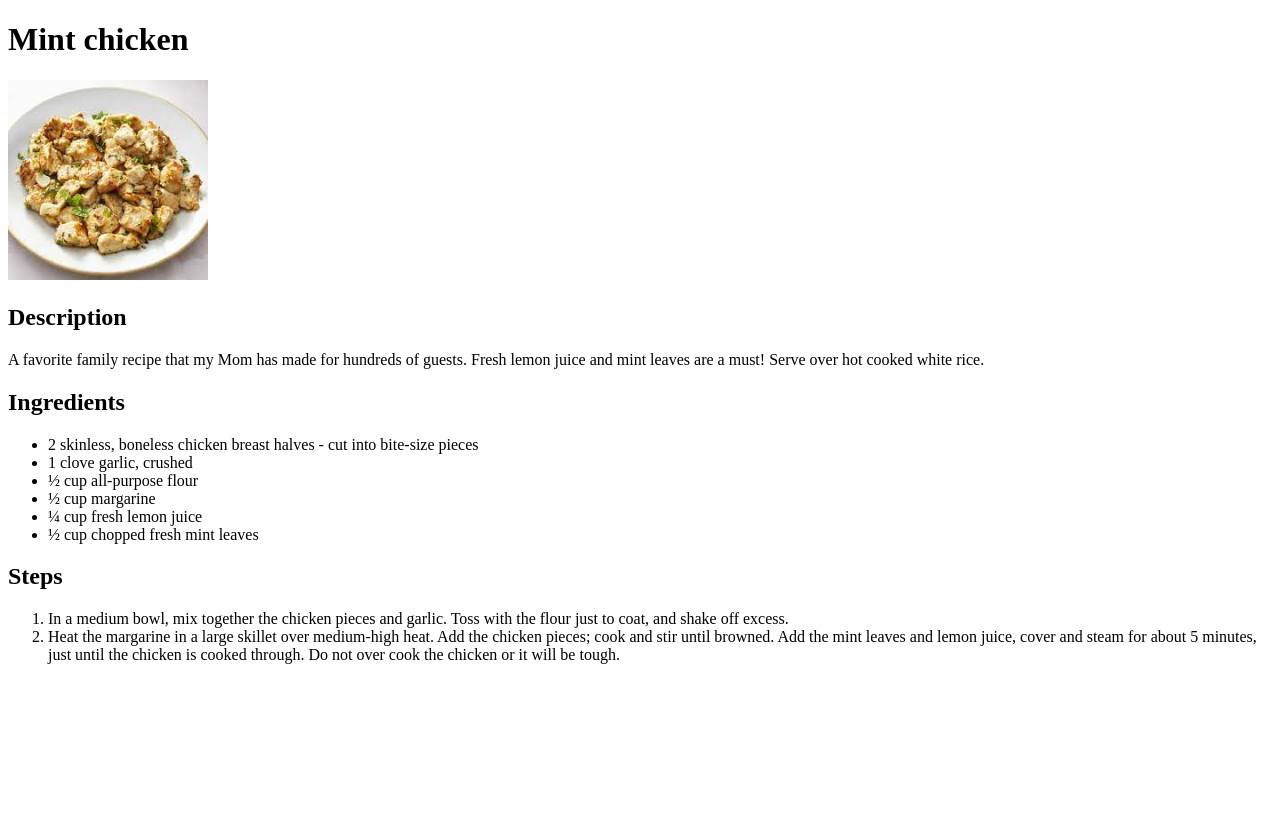
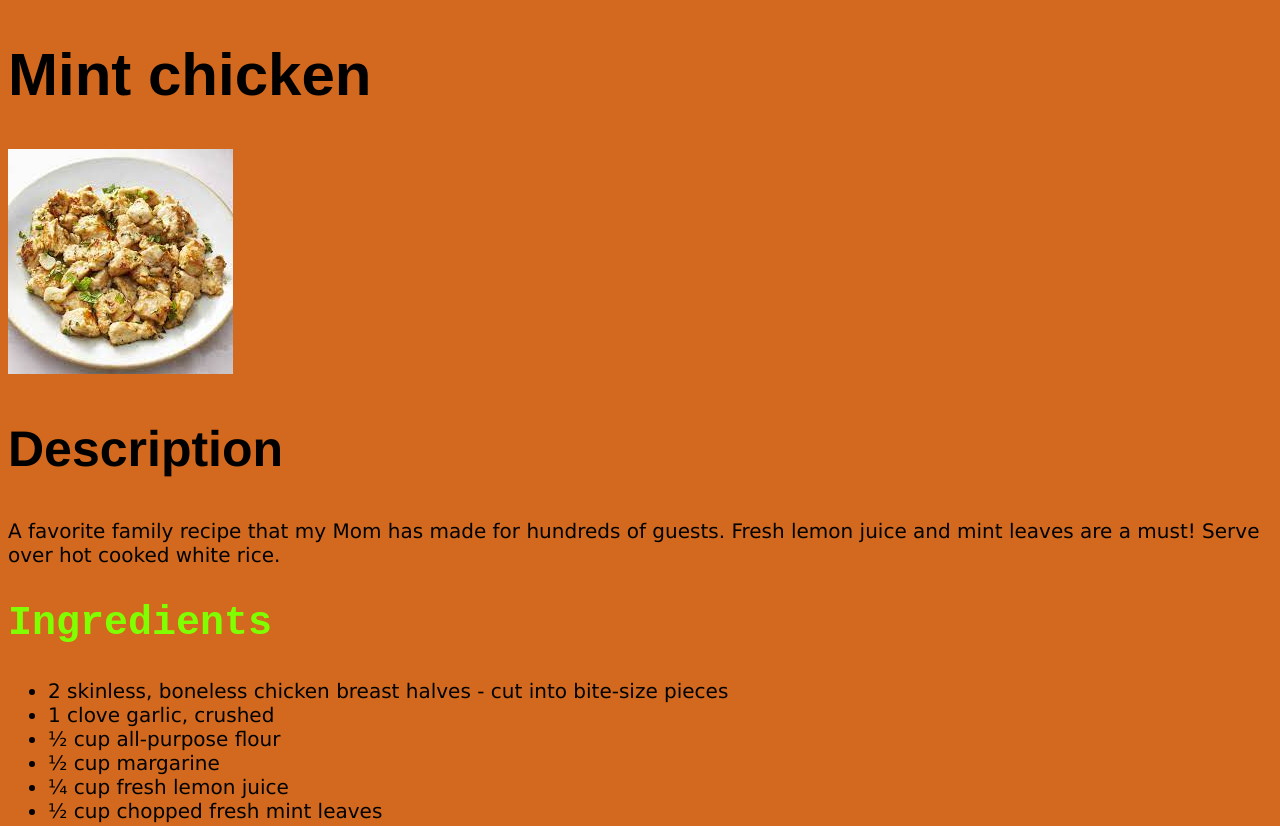
Before and after one commit to ivanovichi123/odin-recipes, a plain HTML site: page recipes/Mint_chicken.html in a window 1280 px wide. Shown: the top 826 px of the page. Before the commit the page ends 800 px from the top, so only its background shows below. Drawn offline with Linux system fonts and the light colour scheme.

Commit message:
style2
Usuing CSS to add some style to the pages

```diff
--- a/recipes/Mint_chicken.html
+++ b/recipes/Mint_chicken.html
@@ -2,14 +2,15 @@
 <html lang="en">
 <head>
     <meta charset="utf-8">
+    <link rel="stylesheet" href="style2.css">
     <title>Mint chicken recipe</title>
 </head>
-<body>
-    <h1>Mint chicken</h1>
-    <img src="../images/mint.jpeg" alt="Mint_chicken" width="200" height="200">
-    <h2>Description</h2>
+<body id="third">
+    <h1 class="title">Mint chicken</h1>
+    <img src="../images/mint.jpeg" alt="Mint_chicken" class="image">
+    <h2 class="Description">Description</h2>
     <p>A favorite family recipe that my Mom has made for hundreds of guests. Fresh lemon juice and mint leaves are a must! Serve over hot cooked white rice.</p>
-    <h2>Ingredients</h2>
+    <h2 class="Ingredients">Ingredients</h2>
     <ul>
         <li>2 skinless, boneless chicken breast halves - cut into bite-size pieces</li>
         <li>1 clove garlic, crushed</li>
@@ -18,7 +19,7 @@
         <li>¼ cup fresh lemon juice</li>
         <li>½ cup chopped fresh mint leaves</li>
     </ul>
-    <h2>Steps</h2>
+    <h2 class="Steps">Steps</h2>
     <ol>
         <li>In a medium bowl, mix together the chicken pieces and garlic. Toss with the flour just to coat, and shake off excess.</li>
         <li>Heat the margarine in a large skillet over medium-high heat. Add the chicken pieces; cook and stir until browned. Add the mint leaves and lemon juice, cover and steam for about 5 minutes, just until the chicken is cooked through. Do not over cook the chicken or it will be tough.</li>
--- /dev/null
+++ b/recipes/style2.css
@@ -0,0 +1,55 @@
+.title {
+    font-size: 60px;
+    font-family: Arial, Helvetica, sans-serif;
+    color: black;
+}
+
+#first {
+    background-color: aqua;
+}
+
+#second {
+    background-color: blueviolet;
+}
+
+#third {
+    background-color: chocolate;
+}
+
+.image {
+    width: 200;
+    height: auto;
+}
+
+.Description {
+    font-size: 50px;
+    font-family: 'Franklin Gothic Medium', 'Arial Narrow', Arial, sans-serif;
+    color: black;
+}
+
+.Ingredients {
+    font-size: 40px;
+    font-family: 'Courier New', Courier, monospace;
+    color: chartreuse;
+}
+
+.Steps {
+    font-size: 30px;
+    font-family: Cambria, Cochin, Georgia, Times, 'Times New Roman', serif;
+    color: crimson;
+}
+
+p {
+    font-size: 20px;
+    font-family: Verdana, Geneva, Tahoma, sans-serif;
+}
+
+ul {
+    font-size: 20px;
+    font-family: Verdana, Geneva, Tahoma, sans-serif;
+}
+
+ol {
+    font-size: 20px;
+    font-family: Verdana, Geneva, Tahoma, sans-serif;
+}
```
Also changed, not shown: recipes/Orzo_risotto.html (+7 -6 lines).
